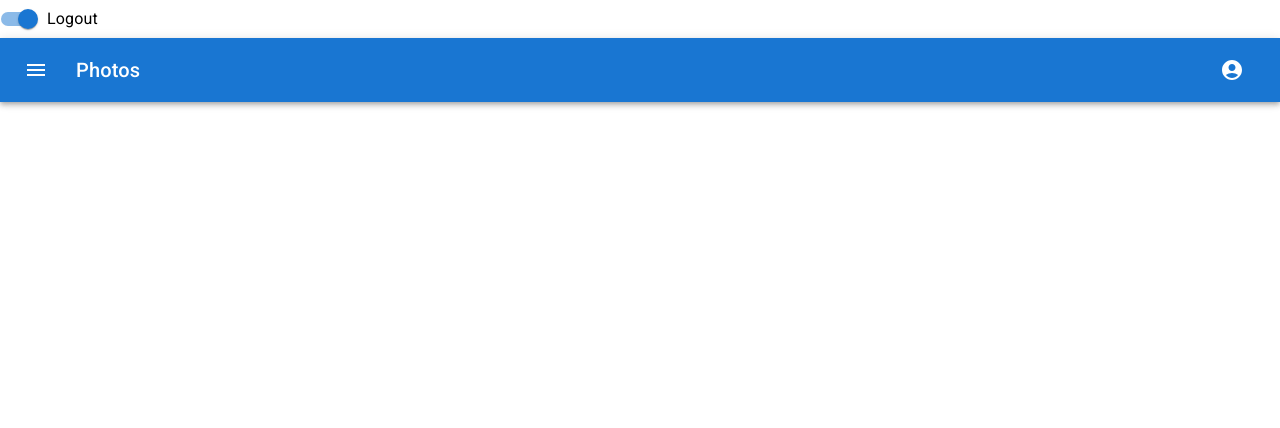
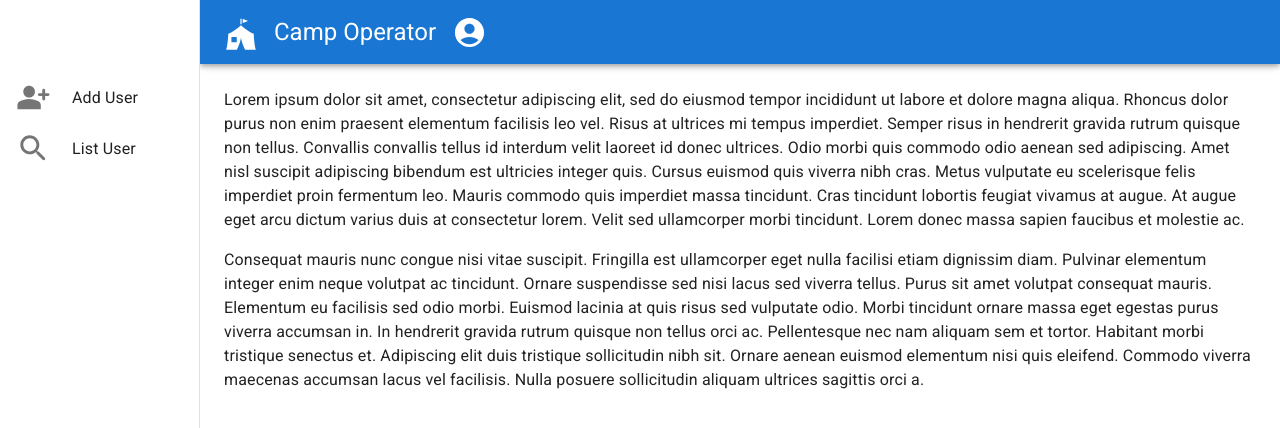
Before and after one commit to RadixRenu/camper, a React (Create React App) app in the folder cms/: page / in a window 1280 px wide. Shown: the top 428 px of the page. Built offline with nearby package versions, Linux system fonts and the light colour scheme.

Commit message:
Made camp operator  dash whith MUI

```diff
--- a/cms/package.json
+++ b/cms/package.json
@@ -16,6 +16,7 @@
     "react": "^17.0.2",
     "react-bootstrap": "^2.1.2",
     "react-dom": "^17.0.2",
+    "react-icons": "^4.3.1",
     "react-scripts": "5.0.0",
     "styled-components": "^5.3.3",
     "web-vitals": "^2.1.4"
--- a/cms/src/App.js
+++ b/cms/src/App.js
@@ -1,11 +1,16 @@
 import logo from './logo.svg';
 import './App.css';
 import React from 'react';
+import header from './screens/admin-screen/common/header';
 import Header from './screens/admin-screen/common/header';
+import campOperatorDash from './screens/camp-operator/campOperatorDash';
+import { Button } from '@mui/material';
+import ResponsiveDrawer from './screens/camp-operator/campOperatorDash';
 function App() {
   return (
    <React.Fragment>
-    <Header/>
+     {/* <Header/> */}
+     <ResponsiveDrawer/>
      </React.Fragment>
   );
 }
--- a/cms/src/index.js
+++ b/cms/src/index.js
@@ -3,6 +3,7 @@
 import './index.css';
 import App from './App';
 import reportWebVitals from './reportWebVitals';
+import '../node_modules/bootstrap/dist/css/bootstrap.css';
 
 ReactDOM.render(
   <React.StrictMode>
--- a/cms/src/screens/admin-screen/common/header.js
+++ b/cms/src/screens/admin-screen/common/header.js
@@ -1,95 +1,114 @@
-import * as React from 'react';
-import AppBar from '@mui/material/AppBar';
-import Box from '@mui/material/Box';
-import Toolbar from '@mui/material/Toolbar';
-import Typography from '@mui/material/Typography';
-import IconButton from '@mui/material/IconButton';
-import MenuIcon from '@mui/icons-material/Menu';
-import AccountCircle from '@mui/icons-material/AccountCircle';
-import Switch from '@mui/material/Switch';
-import FormControlLabel from '@mui/material/FormControlLabel';
-import FormGroup from '@mui/material/FormGroup';
-import MenuItem from '@mui/material/MenuItem';
-import Menu from '@mui/material/Menu';
+import React from "react";
 
-export default function Header() {
-  const [auth, setAuth] = React.useState(true);
-  const [anchorEl, setAnchorEl] = React.useState(null);
+let Header=()=>
+{
+  return(
+    <React.Fragment>
+        <nav class="navbar navbar-light bg-dark">
+        <div class="container-fluid">
+          <a class="navbar-brand text-white" href="#">
+            Bootstrap
+        </a>
+       </div>
+        </nav>
+    </React.Fragment>
+  )
 
-  const handleChange = (event) => {
-    setAuth(event.target.checked);
-  };
+}
+export default Header
 
-  const handleMenu = (event) => {
-    setAnchorEl(event.currentTarget);
-  };
+// import * as React from 'react';
+// import AppBar from '@mui/material/AppBar';
+// import Box from '@mui/material/Box';
+// import Toolbar from '@mui/material/Toolbar';
+// import Typography from '@mui/material/Typography';
+// import IconButton from '@mui/material/IconButton';
+// import MenuIcon from '@mui/icons-material/Menu';
+// import AccountCircle from '@mui/icons-material/AccountCircle';
+// import Switch from '@mui/material/Switch';
+// import FormControlLabel from '@mui/material/FormControlLabel';
+// import FormGroup from '@mui/material/FormGroup';
+// import MenuItem from '@mui/material/MenuItem';
+// import Menu from '@mui/material/Menu';
 
-  const handleClose = () => {
-    setAnchorEl(null);
-  };
+// export default function Header() {
+//   const [auth, setAuth] = React.useState(true);
+//   const [anchorEl, setAnchorEl] = React.useState(null);
 
-  return (
-    <Box sx={{ flexGrow: 1 }}>
-      <FormGroup>
-        <FormControlLabel
-          control={
-            <Switch
-              checked={auth}
-              onChange={handleChange}
-              aria-label="login switch"
-            />
-          }
-          label={auth ? 'Logout' : 'Login'}
-        />
-      </FormGroup>
-      <AppBar position="static">
-        <Toolbar>
-          <IconButton
-            size="large"
-            edge="start"
-            color="inherit"
-            aria-label="menu"
-            sx={{ mr: 2 }}
-          >
-            <MenuIcon />
-          </IconButton>
-          <Typography variant="h6" component="div" sx={{ flexGrow: 1 }}>
-            Photos
-          </Typography>
-          {auth && (
-            <div>
-              <IconButton
-                size="large"
-                aria-label="account of current user"
-                aria-controls="menu-appbar"
-                aria-haspopup="true"
-                onClick={handleMenu}
-                color="inherit"
-              >
-                <AccountCircle />
-              </IconButton>
-              <Menu
-                id="menu-appbar"
-                anchorEl={anchorEl}
-                anchorOrigin={{
-                  vertical: 'top',
-                  horizontal: 'right',
-                }}
-                keepMounted
-                transformOrigin={{
-                  vertical: 'top',
-                  horizontal: 'right',
-                }}
-                open={Boolean(anchorEl)}
-                onClose={handleClose}
-              >
-                <MenuItem onClick={handleClose}>Profile</MenuItem>
-                <MenuItem onClick={handleClose}>My account</MenuItem>
-              </Menu>
-            </div>
-          )}
-        </Toolbar>
-      </AppBar>
-    </Box>
-  );
-}
+//   const handleChange = (event) => {
+//     setAuth(event.target.checked);
+//   };
+
+//   const handleMenu = (event) => {
+//     setAnchorEl(event.currentTarget);
+//   };
+
+//   const handleClose = () => {
+//     setAnchorEl(null);
+//   };
+
+//   return (
+//     <Box sx={{ flexGrow: 1 }}>
+//       <FormGroup>
+//         <FormControlLabel
+//           control={
+//             <Switch
+//               checked={auth}
+//               onChange={handleChange}
+//               aria-label="login switch"
+//             />
+//           }
+//           label={auth ? 'Logout' : 'Login'}
+//         />
+//       </FormGroup>
+//       <AppBar position="static">
+//         <Toolbar>
+//           <IconButton
+//             size="large"
+//             edge="start"
+//             color="inherit"
+//             aria-label="menu"
+//             sx={{ mr: 2 }}
+//           >
+//             <MenuIcon />
+//           </IconButton>
+//           <Typography variant="h6" component="div" sx={{ flexGrow: 1 }}>
+//             Photos
+//           </Typography>
+//           {auth && (
+//             <div>
+//               <IconButton
+//                 size="large"
+//                 aria-label="account of current user"
+//                 aria-controls="menu-appbar"
+//                 aria-haspopup="true"
+//                 onClick={handleMenu}
+//                 color="inherit"
+//               >
+//                 <AccountCircle />
+//               </IconButton>
+//               <Menu
+//                 id="menu-appbar"
+//                 anchorEl={anchorEl}
+//                 anchorOrigin={{
+//                   vertical: 'top',
+//                   horizontal: 'right',
+//                 }}
+//                 keepMounted
+//                 transformOrigin={{
+//                   vertical: 'top',
+//                   horizontal: 'right',
+//                 }}
+//                 open={Boolean(anchorEl)}
+//                 onClose={handleClose}
+//               >
+//                 <MenuItem onClick={handleClose}>Profile</MenuItem>
+//                 <MenuItem onClick={handleClose}>My account</MenuItem>
+//               </Menu>
+//             </div>
+//           )}
+//         </Toolbar>
+//       </AppBar>
+//     </Box>
+//   );
+// }
--- /dev/null
+++ b/cms/src/screens/camp-operator/campOperatorDash.js
@@ -0,0 +1,177 @@
+import * as React from 'react';
+import PropTypes from 'prop-types';
+import AppBar from '@mui/material/AppBar';
+import Box from '@mui/material/Box';
+import CssBaseline from '@mui/material/CssBaseline';
+import Divider from '@mui/material/Divider';
+import Drawer from '@mui/material/Drawer';
+import IconButton from '@mui/material/IconButton';
+import InboxIcon from '@mui/icons-material/MoveToInbox';
+import List from '@mui/material/List';
+import ListItem from '@mui/material/ListItem';
+import ListItemIcon from '@mui/material/ListItemIcon';
+import ListItemText from '@mui/material/ListItemText';
+import MailIcon from '@mui/icons-material/Mail';
+import MenuIcon from '@mui/icons-material/Menu';
+import Toolbar from '@mui/material/Toolbar';
+import Typography from '@mui/material/Typography';
+import { Grid, Icon, ListItemButton } from '@mui/material';
+//Imported React icon for header
+import { GiBarracksTent } from "react-icons/gi";
+import { FaUserPlus } from "react-icons/fa";
+//Added material icon from
+import PersonAddAltRoundedIcon from '@mui/icons-material/PersonAddAltRounded';
+import SearchRoundedIcon from '@mui/icons-material/SearchRounded';
+import AccountCircleIcon from '@mui/icons-material/AccountCircle';
+const drawerWidth = 200;
+
+function ResponsiveDrawer(props) {
+  const { window } = props;
+  const [mobileOpen, setMobileOpen] = React.useState(false);
+
+  const handleDrawerToggle = () => {
+    setMobileOpen(!mobileOpen);
+  };
+
+  const drawer = (
+    <div>
+      <Toolbar />
+
+      <List>
+      <ListItem disablePadding>
+            <ListItemButton>
+              <ListItemIcon>
+                <PersonAddAltRoundedIcon fontSize='large' />
+              </ListItemIcon>
+              <ListItemText primary="Add User" />
+            </ListItemButton>
+          </ListItem>
+          <ListItem disablePadding>
+          <ListItemButton >
+              <ListItemIcon>
+                <SearchRoundedIcon fontSize='large' />
+              </ListItemIcon>
+              <ListItemText primary="List User" />
+            </ListItemButton>
+
+          </ListItem>
+
+      </List>
+
+    </div>
+  );
+
+  const container = window !== undefined ? () => window().document.body : undefined;
+
+  return (
+    <Box sx={{ display: 'flex' }}>
+      <CssBaseline />
+      <AppBar
+        position="fixed"
+        sx={{
+          width: { sm: `calc(100% - ${drawerWidth}px)` },
+          ml: { sm: `${drawerWidth}px` },
+        }}
+      >
+        <Toolbar>
+        <IconButton
+            color="inherit"
+            aria-label="open drawer"
+            edge="start"
+            onClick={handleDrawerToggle}
+            sx={{ mr: 2, display: { sm: 'none' } }}
+          >
+            <MenuIcon />
+          </IconButton>
+          <Grid item xs={3} md={1}>
+         <Typography variant="h4" noWrap component="div">
+          <GiBarracksTent/>
+          </Typography>
+          </Grid>
+
+          <Grid item xs={6} md={8}>
+          <Typography className='ms-3' variant="h5" noWrap component="div">
+            Camp Operator
+          </Typography>
+          </Grid>
+
+          <Grid item xs={3} md={3}>
+          <Typography className='ms-3' variant="h5" noWrap component="div">
+             <AccountCircleIcon fontSize='large'/>
+          </Typography>
+
+          </Grid>
+
+        </Toolbar>
+      </AppBar>
+      <Box
+        component="nav"
+        sx={{ width: { sm: drawerWidth }, flexShrink: { sm: 0 } }}
+        aria-label="mailbox folders"
+      >
+        {/* The implementation can be swapped with js to avoid SEO duplication of links. */}
+        <Drawer
+          container={container}
+          variant="temporary"
+          open={mobileOpen}
+          onClose={handleDrawerToggle}
+          ModalProps={{
+            keepMounted: true, // Better open performance on mobile.
+          }}
+          sx={{
+            display: { xs: 'block', sm: 'none' },
+            '& .MuiDrawer-paper': { boxSizing: 'border-box', width: drawerWidth },
+          }}
+        >
+          {drawer}
+        </Drawer>
+        <Drawer
+          variant="permanent"
+          sx={{
+            display: { xs: 'none', sm: 'block' },
+            '& .MuiDrawer-paper': { boxSizing: 'border-box', width: drawerWidth },
+          }}
+          open
+        >
+          {drawer}
+        </Drawer>
+      </Box>
+      <Box
+        component="main"
+        sx={{ flexGrow: 1, p: 3, width: { sm: `calc(100% - ${drawerWidth}px)` } }}
+      >
+        <Toolbar />
+        <Typography paragraph>
+          Lorem ipsum dolor sit amet, consectetur adipiscing elit, sed do eiusmod
+          tempor incididunt ut labore et dolore magna aliqua. Rhoncus dolor purus non
+          enim praesent elementum facilisis leo vel. Risus at ultrices mi tempus
+          imperdiet. Semper risus in hendrerit gravida rutrum quisque non tellus.
+          Convallis convallis tellus id interdum velit laoreet id donec ultrices.
+          Odio morbi quis commodo odio aenean sed adipiscing. Amet nisl suscipit
+          adipiscing bibendum est ultricies integer quis. Cursus euismod quis viverra
+          nibh cras. Metus vulputate eu scelerisque felis imperdiet proin fermentum
+          leo. Mauris commodo quis imperdiet massa tincidunt. Cras tincidunt lobortis
+          feugiat vivamus at augue. At augue eget arcu dictum varius duis at
+          consectetur lorem. Velit sed ullamcorper morbi tincidunt. Lorem donec massa
+          sapien faucibus et molestie ac.
+        </Typography>
+        <Typography paragraph>
+          Consequat mauris nunc congue nisi vitae suscipit. Fringilla est ullamcorper
+          eget nulla facilisi etiam dignissim diam. Pulvinar elementum integer enim
+          neque volutpat ac tincidunt. Ornare suspendisse sed nisi lacus sed viverra
+          tellus. Purus sit amet volutpat consequat mauris. Elementum eu facilisis
+          sed odio morbi. Euismod lacinia at quis risus sed vulputate odio. Morbi
+          tincidunt ornare massa eget egestas purus viverra accumsan in. In hendrerit
+          gravida rutrum quisque non tellus orci ac. Pellentesque nec nam aliquam sem
+          et tortor. Habitant morbi tristique senectus et. Adipiscing elit duis
+          tristique sollicitudin nibh sit. Ornare aenean euismod elementum nisi quis
+          eleifend. Commodo viverra maecenas accumsan lacus vel facilisis. Nulla
+          posuere sollicitudin aliquam ultrices sagittis orci a.
+        </Typography>
+      </Box>
+    </Box>
+  );
+}
+
+
+export default ResponsiveDrawer;
```
Also changed, not shown: 1 other file (tests, documents, lock files or other folders).
